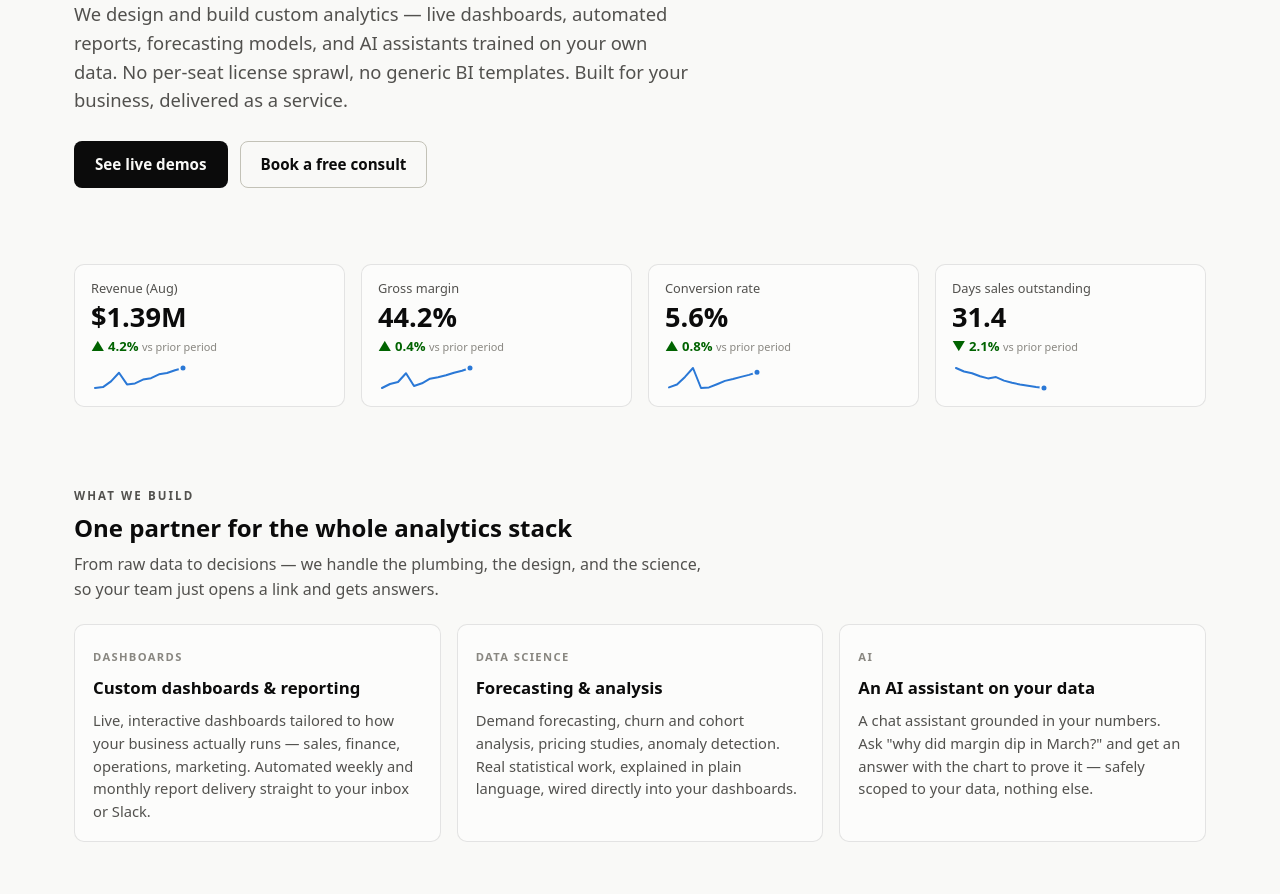
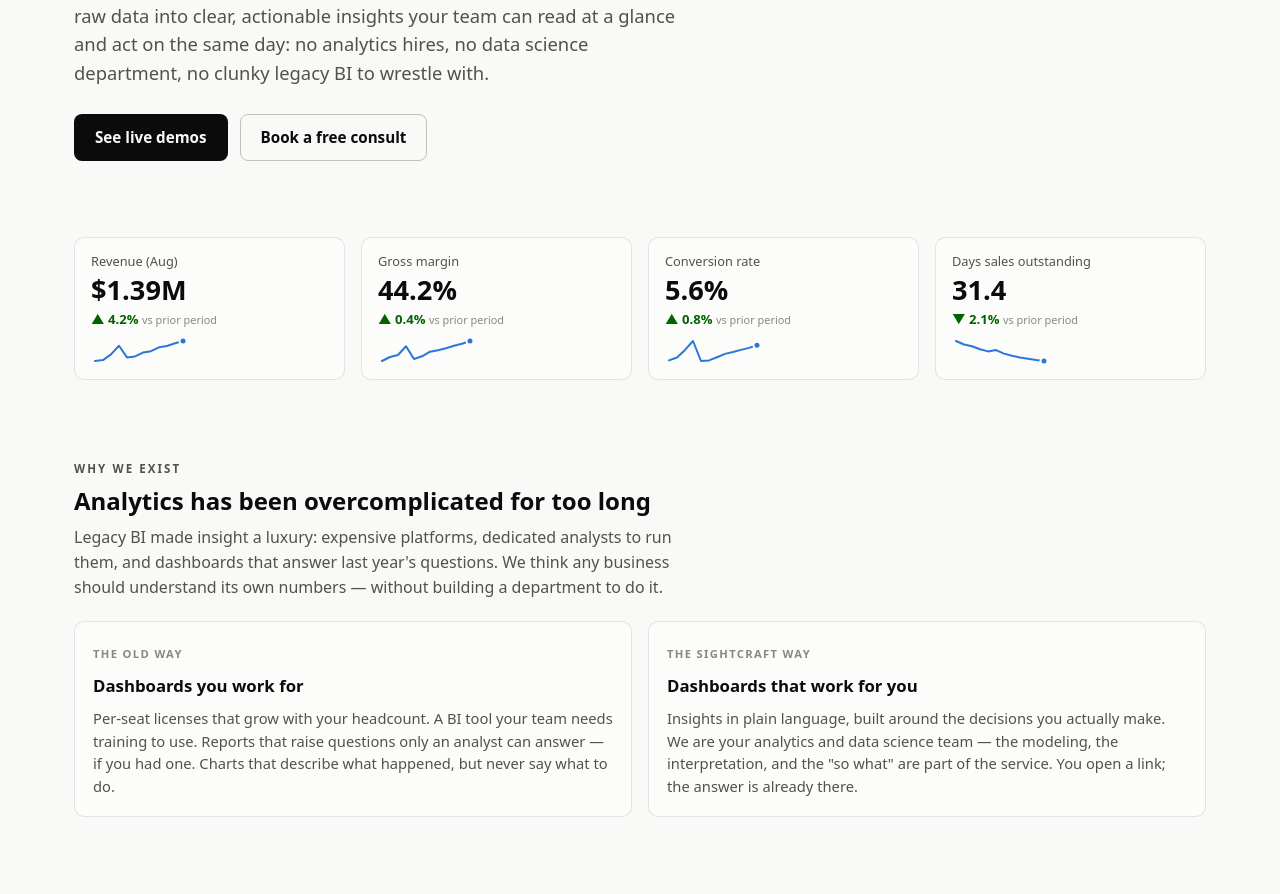
Before and after one commit to hoandinh041094/Website, a plain HTML site: page index.html in a window 1280 px wide. Shown: the part 335-1229 px from the top of the page. Drawn offline with Linux system fonts and the light colour scheme.

Commit message:
Rewrite landing hero around mission; add old-way vs Sightcraft section
Lead with demystifying data and delivering actionable, interpretable
insights without an in-house analytics/data science team, replacing
legacy BI dashboards.

Co-Authored-By: Claude Fable 5 <noreply@anthropic.com>

```diff
--- a/index.html
+++ b/index.html
@@ -28,11 +28,12 @@
 
   <section class="hero">
     <div class="kicker">Analytics · Reporting · Data Science · AI</div>
-    <h1>Your data, turned into dashboards your team will actually use.</h1>
-    <p class="lede">We design and build custom analytics — live dashboards, automated
-    reports, forecasting models, and AI assistants trained on your own data.
-    No per-seat license sprawl, no generic BI templates. Built for your business,
-    delivered as a service.</p>
+    <h1>Demystify your data. No data team required.</h1>
+    <p class="lede">Your business already has the answers — they're just buried in
+    spreadsheets, scattered tools, and dashboards nobody opens. We turn raw data
+    into clear, actionable insights your team can read at a glance and act on the
+    same day: no analytics hires, no data science department, no clunky legacy BI
+    to wrestle with.</p>
     <div class="cta-row">
       <a class="btn btn-primary" href="#showcase">See live demos</a>
       <a class="btn btn-ghost" href="#contact">Book a free consult</a>
@@ -45,6 +46,35 @@
       <div class="tile" id="ht2"></div>
       <div class="tile" id="ht3"></div>
       <div class="tile" id="ht4"></div>
+    </div>
+  </section>
+
+  <section id="why">
+    <div class="section-head">
+      <div class="kicker">Why we exist</div>
+      <h2>Analytics has been overcomplicated for too long</h2>
+      <p>Legacy BI made insight a luxury: expensive platforms, dedicated analysts
+      to run them, and dashboards that answer last year's questions. We think any
+      business should understand its own numbers — without building a department
+      to do it.</p>
+    </div>
+    <div class="grid grid-2">
+      <div class="card">
+        <span class="tag">The old way</span>
+        <h3>Dashboards you work for</h3>
+        <p>Per-seat licenses that grow with your headcount. A BI tool your team
+        needs training to use. Reports that raise questions only an analyst can
+        answer — if you had one. Charts that describe what happened, but never
+        say what to do.</p>
+      </div>
+      <div class="card">
+        <span class="tag">The Sightcraft way</span>
+        <h3>Dashboards that work for you</h3>
+        <p>Insights in plain language, built around the decisions you actually
+        make. We are your analytics and data science team — the modeling, the
+        interpretation, and the "so what" are part of the service. You open a
+        link; the answer is already there.</p>
+      </div>
     </div>
   </section>
 
```
